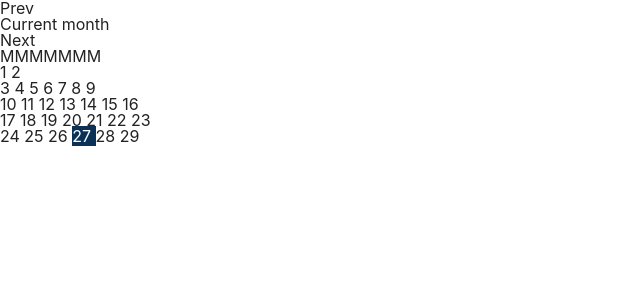
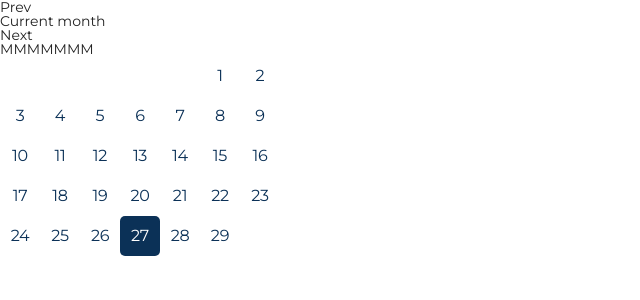
Before and after one commit to Vladimir-github-account/event_calendar, a React (Create React App) app: page / in a window 1280 px wide. Shown: the top 300 px of the page, without its empty margins (0-640 px from the left). Built offline with nearby package versions, Linux system fonts and the light colour scheme.

Commit message:
Add: better calendar styles

```diff
--- a/public/index.html
+++ b/public/index.html
@@ -9,6 +9,7 @@
       name="description"
       content="Web site created using create-react-app"
     />
+    <link href="https://fonts.googleapis.com/css?family=Montserrat:400,700,800&display=swap" rel="stylesheet">
     <link rel="apple-touch-icon" href="%PUBLIC_URL%/logo192.png" />
     <!--
       manifest.json provides metadata used when your web app is installed on a
--- a/src/App.css
+++ b/src/App.css
@@ -0,0 +1,5 @@
+body{
+    font-family: 'Montserrat', sans-serif;
+    font-weight: 400;
+    font-size: 14px;
+}
--- a/src/Components/Date/Date.module.sass
+++ b/src/Components/Date/Date.module.sass
@@ -1,10 +1,26 @@
+@import "../../variables"
+.day
+  min-width: 40px
+  min-height: 40px
+
+.day::selection
+  background-color: unset
+
+.monthDay
+  @extend .day
+  color: $accent-color
+  font-size: 16px
+  cursor: pointer
+  line-height: 40px
+  letter-spacing: -0.28px
+  text-align: center
+  min-width: 40px
+  min-height: 40px
+
 .currentDay
-    color: red
+  color: red
 
 .selectedDay
-    background-color: #0B3157
-    color: white
-
-.hiddenDay
-    min-width: 40px
-    min-height: 40px
+  background-color: $accent-color
+  color: #fff
+  border-radius: 5px
--- a/src/Components/Date/index.js
+++ b/src/Components/Date/index.js
@@ -5,18 +5,17 @@ import styles     from './Date.module.sass';
 function Date(props) {
   const {date, currentDate, selectedDate, clickHandler} = props;
   const selectOnClick = clickHandler(date);
-  //console.log(selectedDate.format('dddd, MMMM Do YYYY'));
   const isCurrent = currentDate.isSame(date, 'day');
   const isSelected = selectedDate.isSame(date, 'day');
-  //console.log(isSelected);
-  const {currentDay, selectedDay} = styles;
-  const style = classNames({[`${currentDay}`]: isCurrent},
-                           {[`${selectedDay}`]: isSelected});
-  if (date.month() === currentDate.month()){
+  const {currentDay, selectedDay, monthDay, day} = styles;
+  const style = classNames(monthDay,
+      {[`${currentDay}`]: isCurrent},
+      {[`${selectedDay}`]: isSelected});
+  if (date.month() === currentDate.month()) {
     return (<span className={style}
-                  onClick={selectOnClick}>{`${date.date()} `}</span>);
-  }else{
-    return (<span className={styles.hiddenDay}/>);
+                  onClick={selectOnClick}>{`${date.date()}`}</span>);
+  } else {
+    return (<span className={day}> </span>);
   }
 }
 
--- /dev/null
+++ b/src/Components/Week/Week.module.sass
@@ -0,0 +1,2 @@
+.week
+  display: flex
--- a/src/Components/Week/index.js
+++ b/src/Components/Week/index.js
@@ -1,13 +1,13 @@
-import React from 'react';
-import Date  from '../Date';
+import React  from 'react';
+import Date   from '../Date';
 import moment from 'moment';
+import styles from './Week.module.sass';
 
 function Week(props) {
   const {firstDayOfWeek, selectedDate, currentDate, clickHandler} = props;
 
   const days = [];
   for (let i = 0; i < 7; i++) {
-    //console.log(i, firstDayOfWeek.format('dddd, MMMM Do YYYY, h:mm:ss'));
     days.push(<Date key={firstDayOfWeek}
                     date={moment(firstDayOfWeek)}
                     currentDate={currentDate}
@@ -15,7 +15,7 @@ function Week(props) {
                     clickHandler={clickHandler}/>);
     firstDayOfWeek.add(1, 'd');
   }
-  return (<li>{days}</li>);
+  return (<li className={styles.week}>{days}</li>);
 }
 
 export default Week;
--- /dev/null
+++ b/src/_variables.sass
@@ -0,0 +1,2 @@
+$accent-color: #0B3157
+$secondary-color: #48C1C2
```
